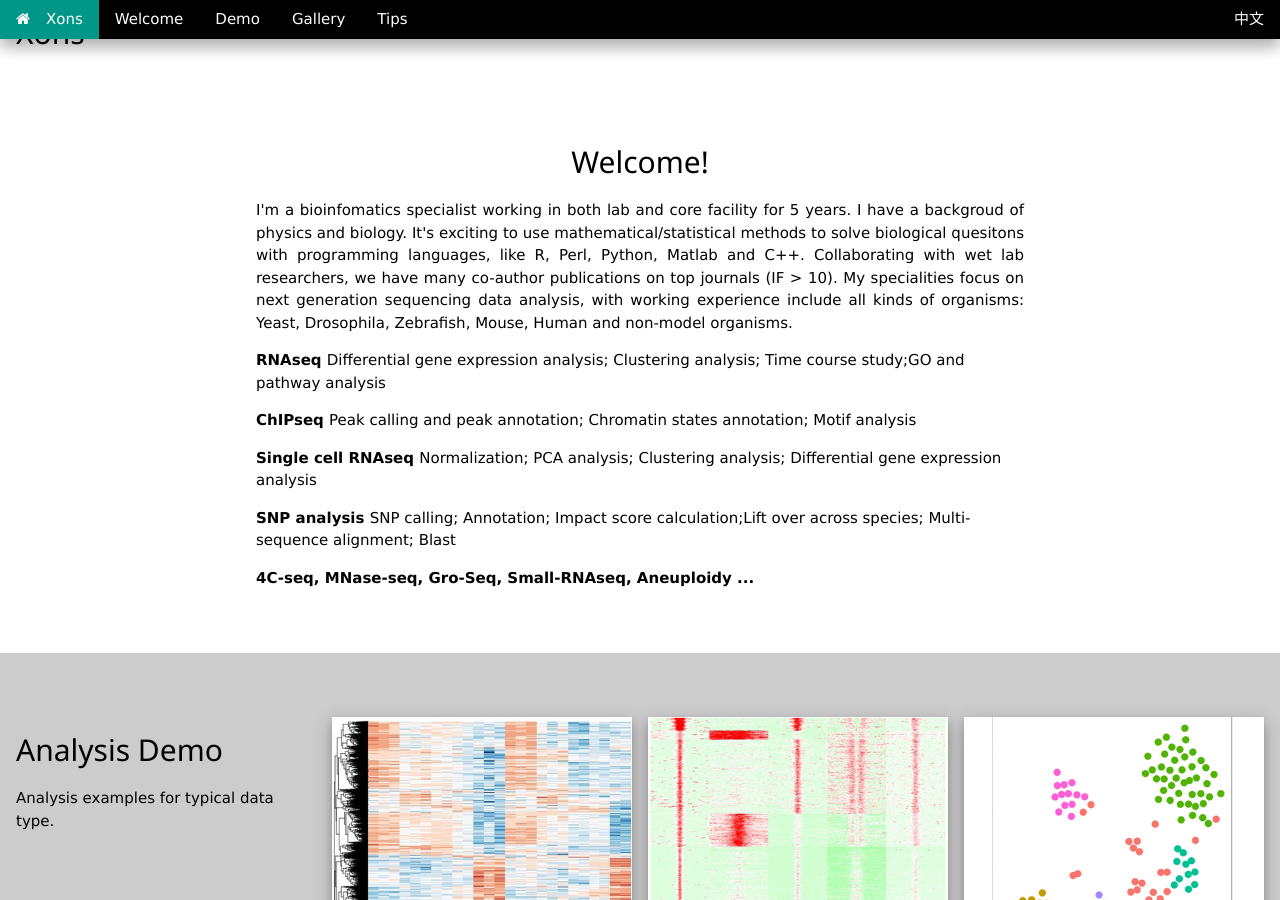
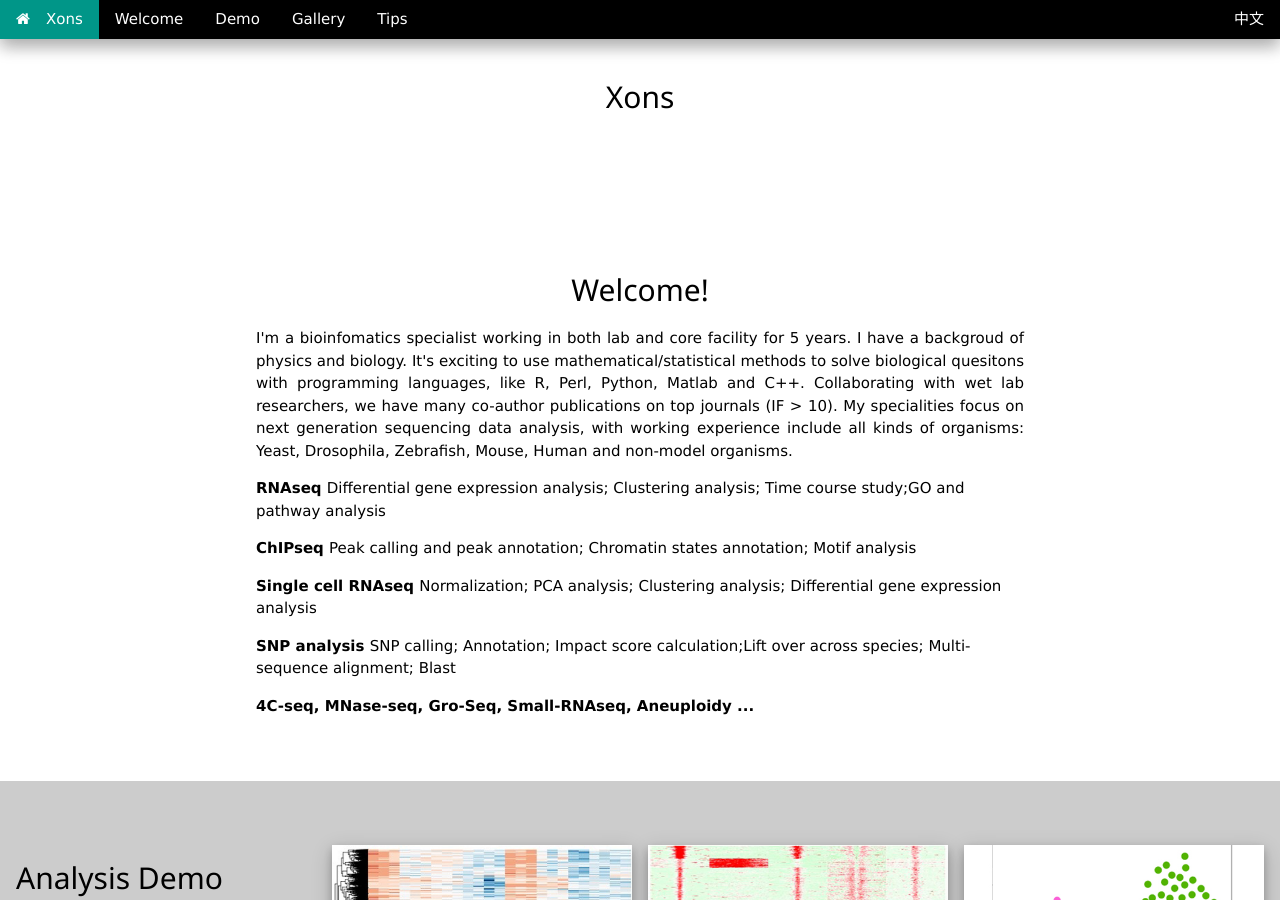
Before and after one commit to xons/xons.github.io, a Jekyll site: the page built from index.html, in a window 1280 px wide and 900 px high. Built offline with Jekyll 4.4.1, drawn with Linux system fonts in a browser that asks for light colours; nearby versions of some CDN libraries; library files that are not in the unit come from our copies.

Commit message:
Update index.html

```diff
--- a/index.html
+++ b/index.html
@@ -3,7 +3,7 @@
 title: Xons
 ---
 <!-- Header image -->
-<div class="w3-container w3-theme-d3">
+<div class="w3-container w3-center w3-padding-64 w3-theme-d3">
     <h2> Xons </h2>
 </div>
 
```
